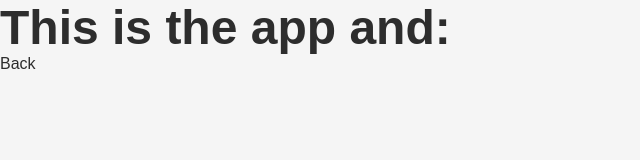
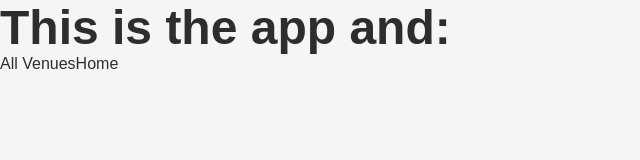
Before and after one commit to mig-max/eventManager-frontend, a React (Vite) app: page /venues/1 in a window 1280 px wide. Shown: the top 160 px of the page, without its empty margins (0-640 px from the left). Built offline with nearby package versions, Linux system fonts and the light colour scheme; no server answers.

Commit message:
feat: Implement Venue details page and Add Venue page

```diff
--- a/src/components/VenueSummary.jsx
+++ b/src/components/VenueSummary.jsx
@@ -0,0 +1,16 @@
+/* eslint-disable react/prop-types */
+
+function VenueSummary({venue}) {
+
+
+    return (
+
+        <div>
+            <h2>{venue.name}</h2>
+            <p>{venue.venueType}</p>
+        </div>
+    )
+}
+
+
+export default VenueSummary;
--- a/src/pages/EventListPage.jsx
+++ b/src/pages/EventListPage.jsx
@@ -20,6 +20,7 @@ function EventListPage() {
     };
 
     useEffect(() => {
+        setLoading(true);
         getAllEvents();
     }, []);
 
--- a/src/pages/VenueDetailsPage.jsx
+++ b/src/pages/VenueDetailsPage.jsx
@@ -1,7 +1,7 @@
 /* eslint-disable react-hooks/exhaustive-deps */
 /* eslint-disable no-unused-vars */
 import {useState, useEffect} from "react";
-import { Link, useParams } from "react-router-dom";
+import { useNavigate, useParams } from "react-router-dom";
 import venuesService from "../services/venue.service";
 import VenueCard from "../components/VenueCard";
 
@@ -11,6 +11,8 @@ function VenueDetailsPage(props) {
     const { venueId } = useParams();
 
     const [venue, setVenue] = useState(null);
+
+    const navigate = useNavigate();
 
 
     const getVenue = () => {
@@ -35,9 +37,8 @@ function VenueDetailsPage(props) {
         {venue && <VenueCard venue={venue} />}
 
 
-        <Link to={`/venues`}>
-        <button>Back</button>
-        </Link>
+        <button onClick={() => navigate(`/venues`)}>All Venues</button>
+        <button onClick={() => navigate(`/`)}>Home</button>
 
 
 
--- a/src/pages/VenuePage.jsx
+++ b/src/pages/VenuePage.jsx
@@ -1,12 +1,15 @@
 import {useState, useEffect} from "react";
+import { useNavigate } from "react-router-dom";
 import venuesService from "../services/venue.service";
-import VenueCard from "../components/VenueCard";
+import VenueSummary from "../components/VenueSummary";
 
 
 function VenuePage() {
 
     const [venues, setVenues] = useState([]);
     const [loading, setLoading] = useState(false);
+
+    const navigate = useNavigate();
 
 
 
@@ -33,18 +36,19 @@ function VenuePage() {
     return (
         <div className="venue-page">
             <h1>Venues Page</h1>
-
             {loading ? (
-            <p>Loading...</p>
-        ) : (
-            venues.map((venue) => (
-                <VenueCard key={venue._id} venue={venue} />
-            ))
-        )}
-
-
+                <p>Loading...</p>
+            ) : (
+                venues.map((venue) => (
+                    <div key={venue._id}>
+                        <VenueSummary venue={venue} />
+                        <button onClick={() => navigate(`/venues/${venue._id}`)}>View Details</button>
+                    </div>
+                ))
+            )}
         </div>
     );
 }
 
+
 export default VenuePage;
```
Lines whose indentation alone changed are shown as unchanged.
